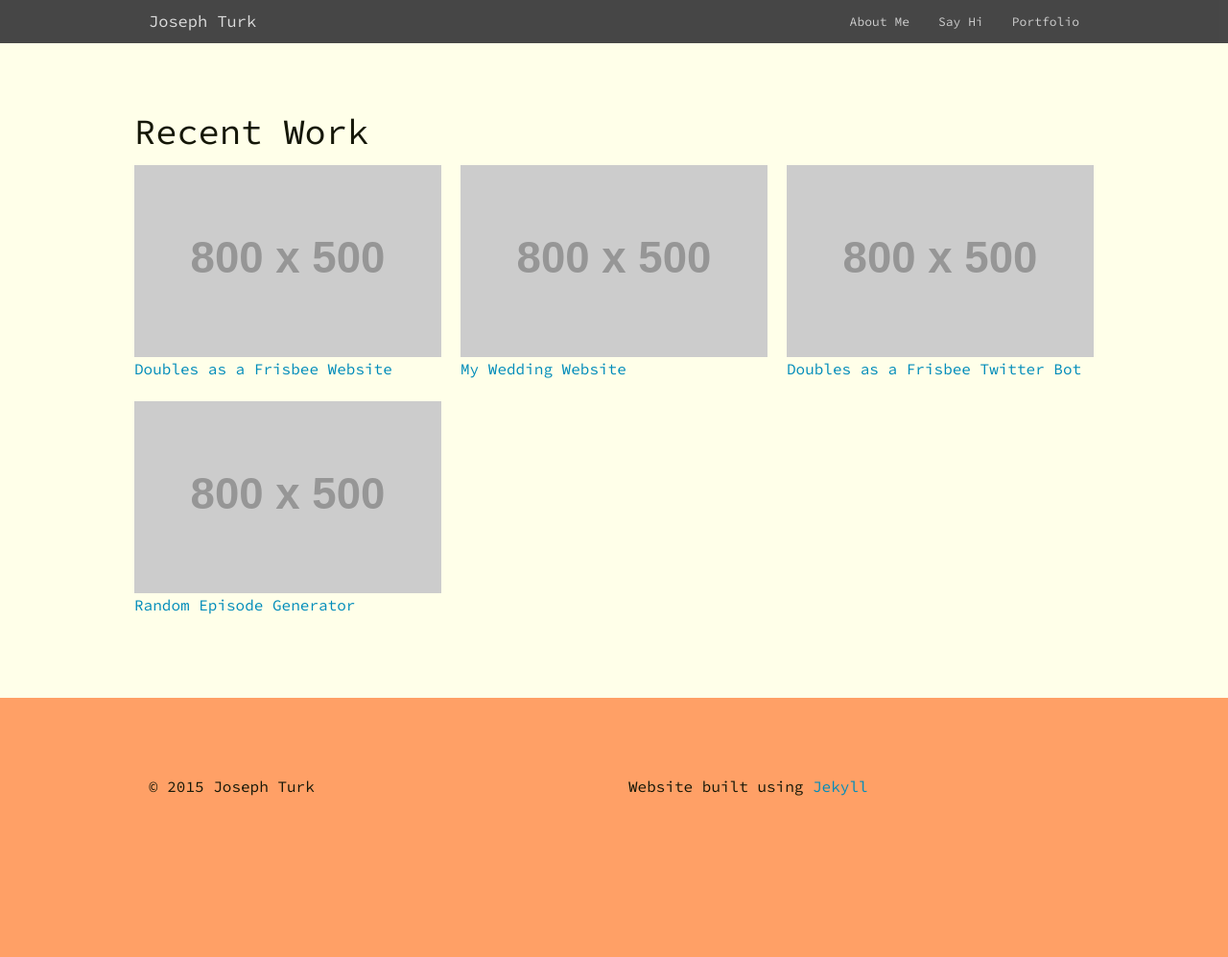
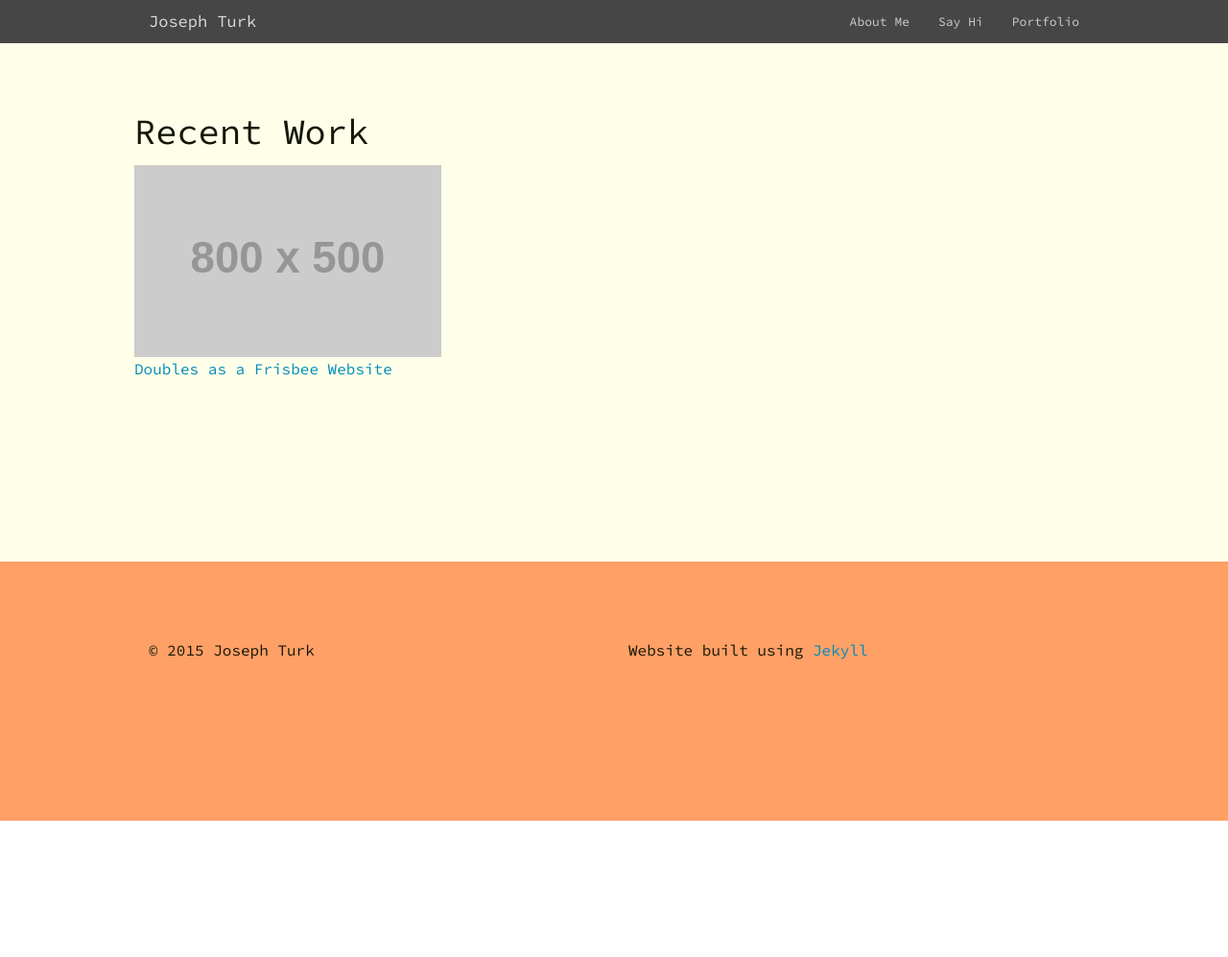
Before and after one commit to joseph-turk/joseph-turk.github.io, a Jekyll site: the page built from portfolio/index.html, in a window 1280 px wide. Shown: the whole page at 96% size. Built offline with Jekyll 4.4.1, drawn with Linux system fonts in a browser that asks for light colours; Markdown is read by kramdown in place of the engine named in the settings; after the commit the page ends 900 px from its top, so only the background shows below that.

Commit message:
Made portfolio a collection

```diff
--- a/_config.yml
+++ b/_config.yml
@@ -9,3 +9,7 @@ paginate_path: "blog/page:num/"
 markdown: rdiscount
 permalink: pretty
 highlighter: pygments
+
+collections:
+  portfolio:
+    output: true
--- a/_includes/header.html
+++ b/_includes/header.html
@@ -11,9 +11,9 @@
 
         <section class="top-bar-section" id="nav_links">
           <ul class="right">
-            <li><a href="#about">About Me</a></li>
-            <li><a href="#contact">Say Hi</a></li>
-            <li><a href="portfolio">Portfolio</a></li>
+            <li><a href="/#about">About Me</a></li>
+            <li><a href="/#contact">Say Hi</a></li>
+            <li><a href="/portfolio">Portfolio</a></li>
           </ul>
         </section>
       </nav>
--- a/portfolio/index.html
+++ b/portfolio/index.html
@@ -2,36 +2,21 @@
 title: Portfolio
 layout: default
 ---
+
 
 <section class="portfolio">
   <div class="row">
     <h2>Recent Work</h2>
 
     <ul class="small-block-grid-1 medium-block-grid-2 large-block-grid-3">
+      {% for page in site.portfolio %}
       <li>
-        <a href="#">
+        <a href="{{ page.url }}">
           <img src="http://placehold.it/800x500&text=[img]"><br>
-          Doubles as a Frisbee Website
+          {{ page.title }}
         </a>
       </li>
-      <li>
-        <a href="#">
-          <img src="http://placehold.it/800x500&text=[img]"><br>
-          My Wedding Website
-        </a>
-      </li>
-      <li>
-        <a href="#">
-          <img src="http://placehold.it/800x500&text=[img]"><br>
-          Doubles as a Frisbee Twitter Bot
-        </a>
-      </li>
-      <li>
-        <a href="#">
-          <img src="http://placehold.it/800x500&text=[img]"><br>
-          Random Episode Generator
-        </a>
-      </li>
+      {% endfor %}
     </ul>
   </div>
 </section>
```
Also changed, not shown: _portfolio/daf_website.md (added, +6 -0 lines), resources/joseph-turk favicon.png (deleted), 14 other files.
